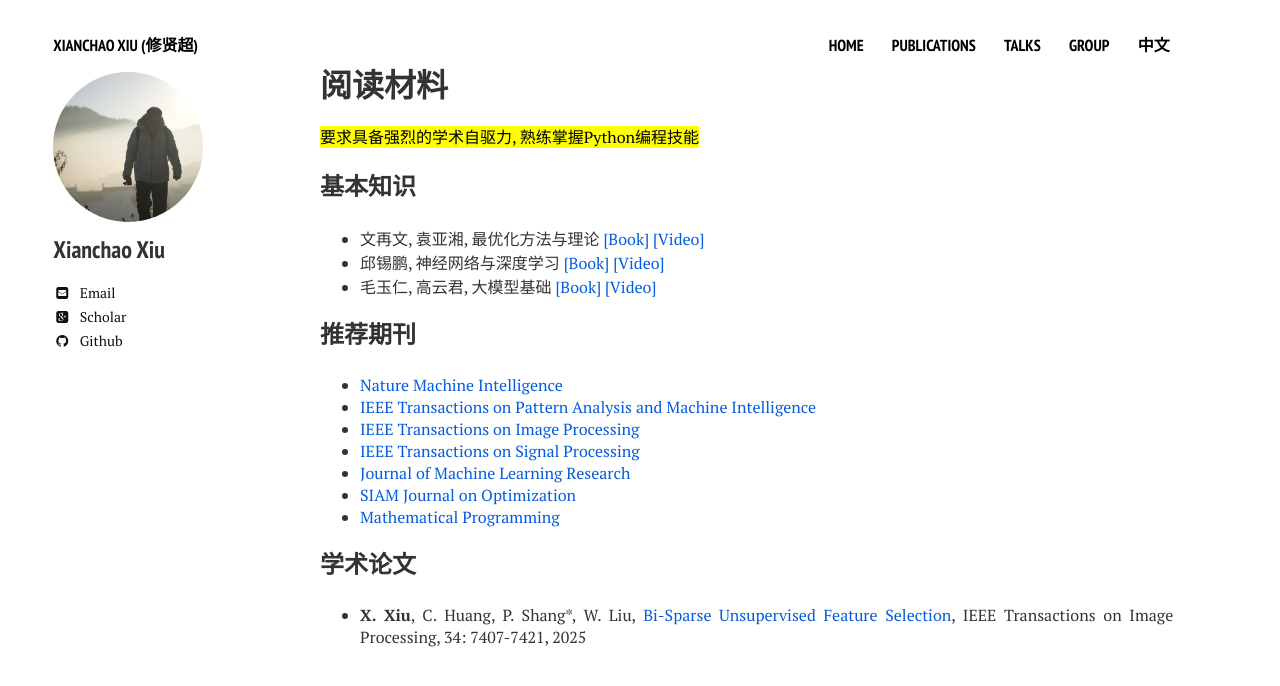
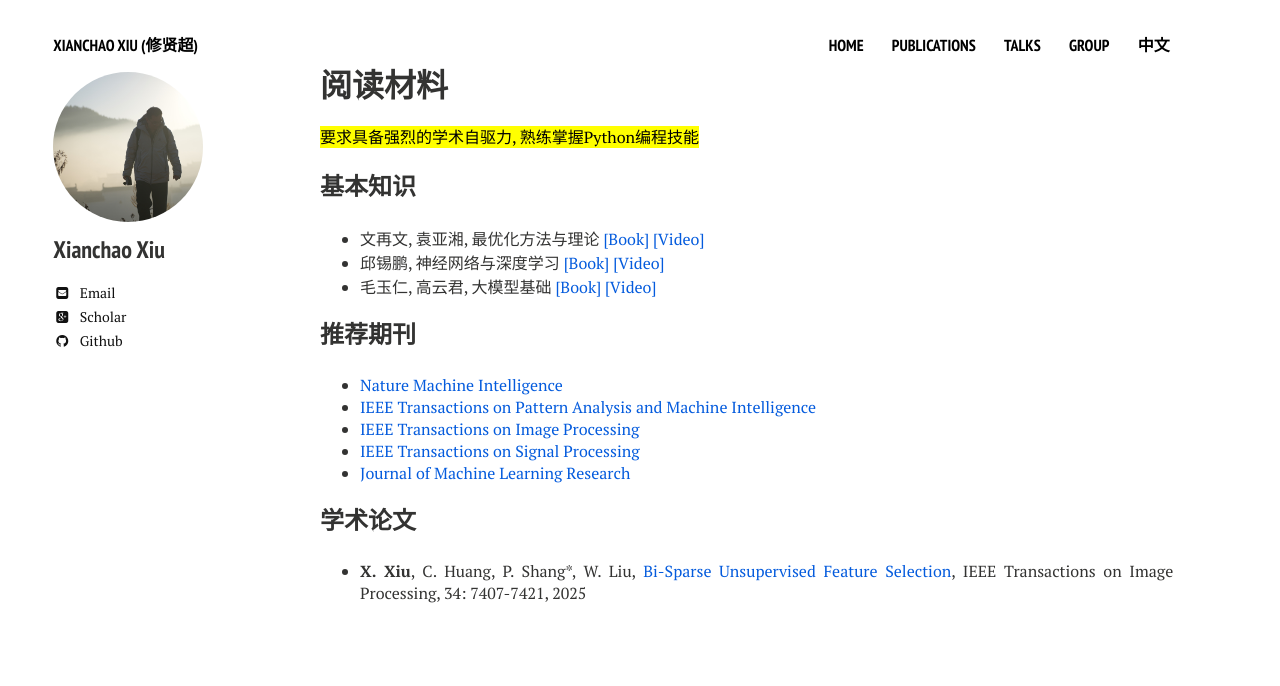
Before and after one commit to xianchaoxiu/xianchaoxiu.github.io, a Jekyll site: the page built from chinese/reading/index.md, in a window 1280 px wide. Shown: the top 686 px of the page. Built offline with Jekyll 4.4.1, drawn with Linux system fonts in a browser that asks for light colours; nearby versions of some CDN libraries.

Commit message:
Update index.md

```diff
--- a/chinese/reading/index.md
+++ b/chinese/reading/index.md
@@ -20,8 +20,7 @@ share: false
 *  <a href="https://ieeexplore.ieee.org/xpl/RecentIssue.jsp?punumber=83" class="textlink" target="_blank">IEEE Transactions on Image Processing </a> <br>
 *  <a href="https://ieeexplore.ieee.org/xpl/RecentIssue.jsp?punumber=78" class="textlink" target="_blank">IEEE Transactions on Signal Processing </a> <br>
 *  <a href="https://jmlr.org/" class="textlink" target="_blank">Journal of Machine Learning Research</a> <br>
-*  <a href="https://www.siam.org/publications/siam-journals/siam-journal-on-optimization/" class="textlink" target="_blank">SIAM Journal on Optimization</a> <br>
-*  <a href="https://link.springer.com/journal/10107" class="textlink" target="_blank">Mathematical Programming</a> <br>
+
 
 
 ### 学术论文
```
